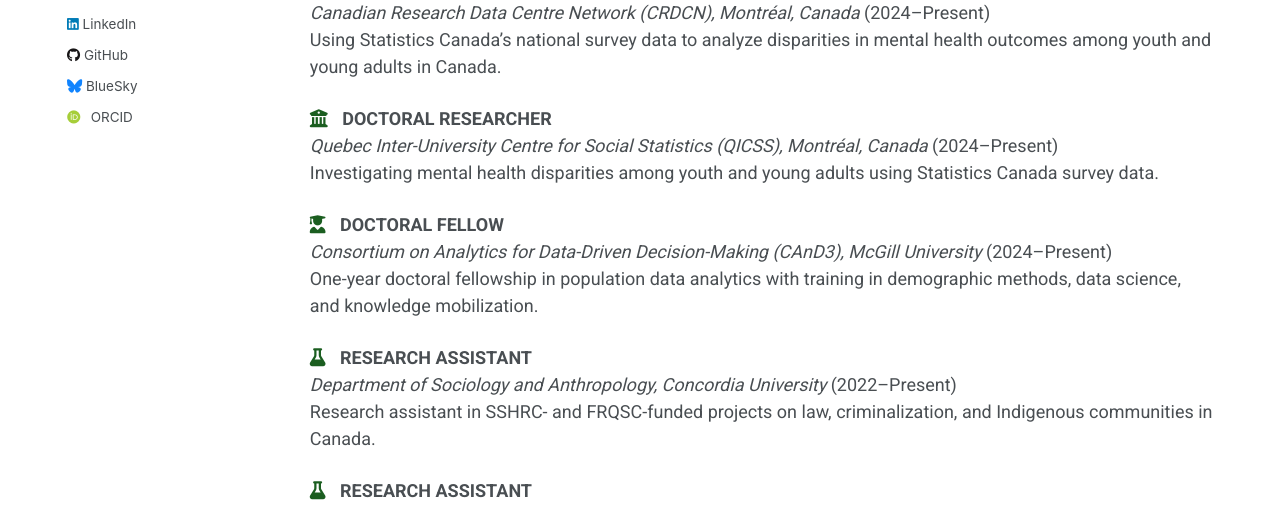
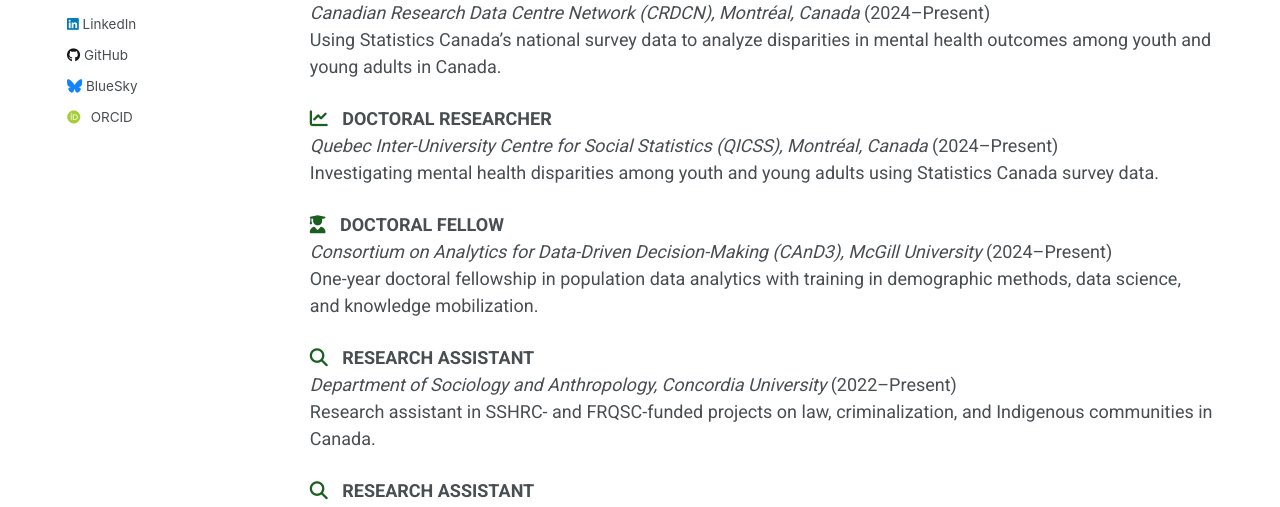
Before and after one commit to Mohsnmonji/mohsnmonji.github.io, a Jekyll site: the page built from _pages/Curriculum Vitae.md, in a window 1280 px wide and 900 px high. Shown: the part 373-880 px from the top of the window. Built offline with Jekyll 4.4.1, drawn with Linux system fonts in a browser that asks for light colours; some web fonts are replaced.

Commit message:
Update Curriculum Vitae.md

```diff
--- a/_pages/Curriculum Vitae.md
+++ b/_pages/Curriculum Vitae.md
@@ -42,7 +42,7 @@ author_profile: true
 </div>
 
 <div class="cv-entry">
-  <i class="fas fa-university cv-icon"></i>
+  <i class="fas fa-chart-line cv-icon"></i>
   <strong>DOCTORAL RESEARCHER</strong>
   <br><em>Quebec Inter-University Centre for Social Statistics (QICSS), Montréal, Canada</em> (2024–Present)
   <br>Investigating mental health disparities among youth and young adults using Statistics Canada survey data.
@@ -56,21 +56,21 @@ author_profile: true
 </div>
 
 <div class="cv-entry">
-  <i class="fas fa-flask cv-icon"></i>
+  <i class="fas fa-search cv-icon"></i>
   <strong>RESEARCH ASSISTANT</strong>
   <br><em>Department of Sociology and Anthropology, Concordia University</em> (2022–Present)
   <br>Research assistant in SSHRC- and FRQSC-funded projects on law, criminalization, and Indigenous communities in Canada.
 </div>
 
 <div class="cv-entry">
-  <i class="fas fa-flask cv-icon"></i>
+  <i class="fas fa-search cv-icon"></i>
   <strong>RESEARCH ASSISTANT</strong>
   <br><em>Department of Sociology and Anthropology, Concordia University</em> (Jan 2022–Jun 2023)
   <br>Worked on employment, underemployment, and mental health among immigrants in Canada.
 </div>
 
 <div class="cv-entry">
-  <i class="fas fa-microscope cv-icon"></i>
+  <i class="fas fa-search cv-icon"></i>
   <strong>RESEARCH ASSISTANT</strong>
   <br><em>Applied Artificial Intelligence Institute, Concordia University</em> (Jun–Sep 2023)
   <br>Project on gender equity in artificial intelligence with Prof. Tristan Glatard.
```
